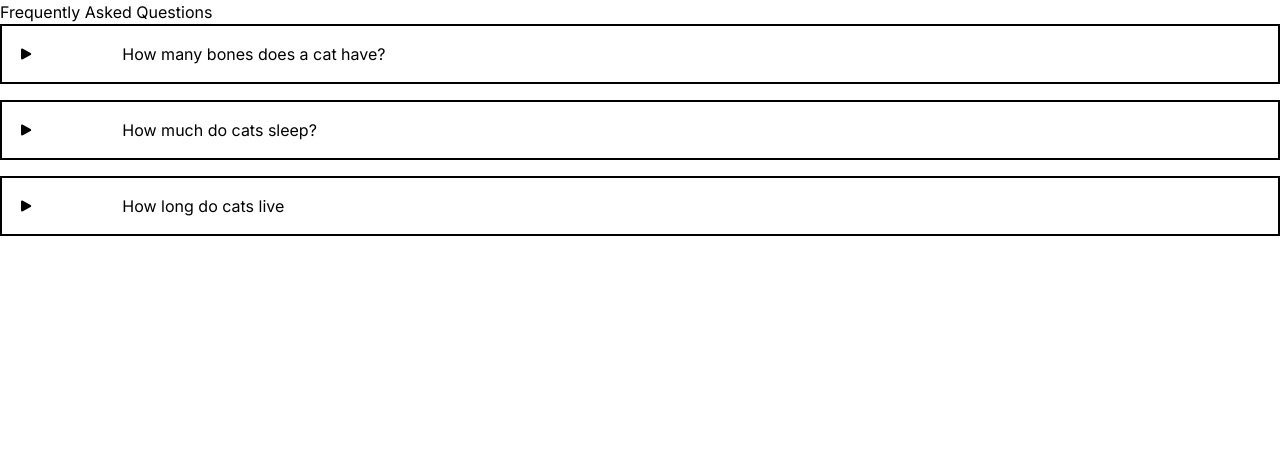
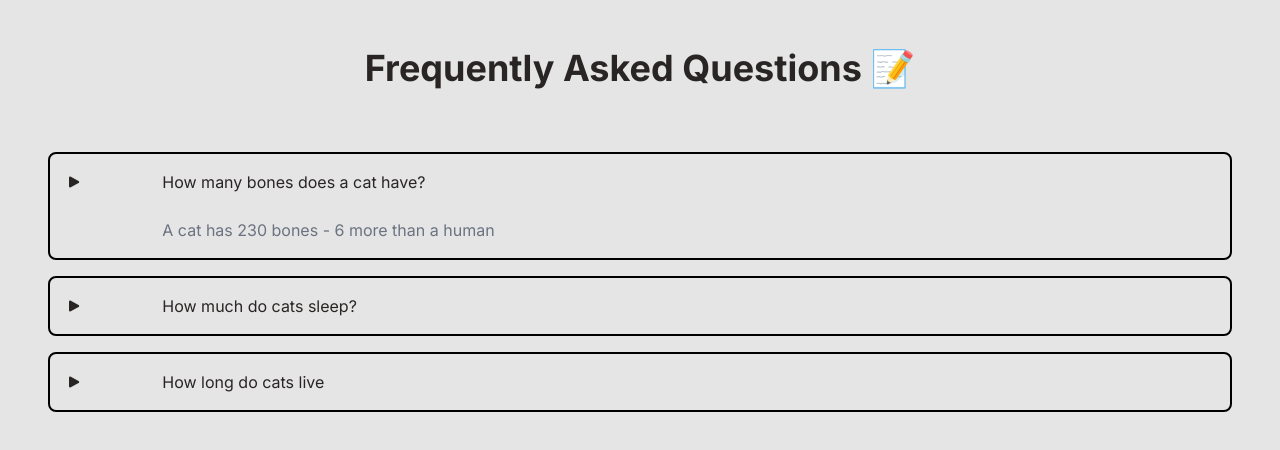
Before and after one commit to monshan/simple-faq, a Next.js app: page / in a window 1280 px wide. Shown: the top 450 px of the page. Built offline with nearby package versions, Linux system fonts and the light colour scheme.

Commit message:
Wrap in FAQ component, and style

```diff
--- a/src/app/page.js
+++ b/src/app/page.js
@@ -1,25 +1,11 @@
 "use client"
 
-import { useState } from "react";
-import Question from "@/components/Question";
-import data from "@/data";
-
+import FAQ from "@/components/FAQ";
 
 export default function Home() {
-  const [questions, setQuestions] = useState(data);
-
   return (
-    <div className="w-screen h-screen">
-      <h1 className="">Frequently Asked Questions</h1>
-      <div className="grid gap-4">
-        {questions.length ? (
-          questions.map((props, i) => (
-            <Question key={`${props.question.substring(0, 20)}`} {...props} />
-          ))
-        ) : (
-          <p>No questions</p>
-        )}
-      </div>
+    <div className="min-w-screen min-h-screen bg-neutral-200 text-stone-800">
+      <FAQ />
     </div>
   );
 }
--- /dev/null
+++ b/src/components/FAQ.js
@@ -0,0 +1,22 @@
+import Question from "./Question"
+import data from "../data"
+import { useState } from "react";
+
+export default function FAQ() {
+    const [questions, setQuestions] = useState(data);
+
+    return (
+      <div className="flex-col px-4 xl:px-12">
+        <h1 className="text-center text-4xl pt-12 pb-16 font-bold">Frequently Asked Questions 📝</h1>
+        <div className="grid gap-4">
+          {questions.length ? (
+            questions.map((props, i) => (
+              <Question key={`${props.question.substring(0, 20)}`} {...props} open={i === 0} />
+            ))
+          ) : (
+            <p>No questions</p>
+          )}
+        </div>
+      </div>
+    );
+}
--- a/src/components/Question.js
+++ b/src/components/Question.js
@@ -1,13 +1,13 @@
 import { useState } from "react"
 
-export default function Question({ question, answer, open }) {
+export default function Question({ question, answer, open = false }) {
     const [isOpen, setIsOpen] = useState(open)
 
     const handleClick = (e) => setIsOpen(!isOpen)
 
     return (
         <div
-            className="grid grid-cols-12 gap-2 border-2 border-solid border-black p-4 items-center"
+            className="grid grid-cols-12 gap-2 border-2 border-solid border-black rounded-lg p-4 items-center"
             onClick={handleClick}
         >
             <svg xmlns="http://www.w3.org/2000/svg" viewBox="0 0 24 24" fill="currentColor" className="w-4 h-4 row-start-1" >
```
